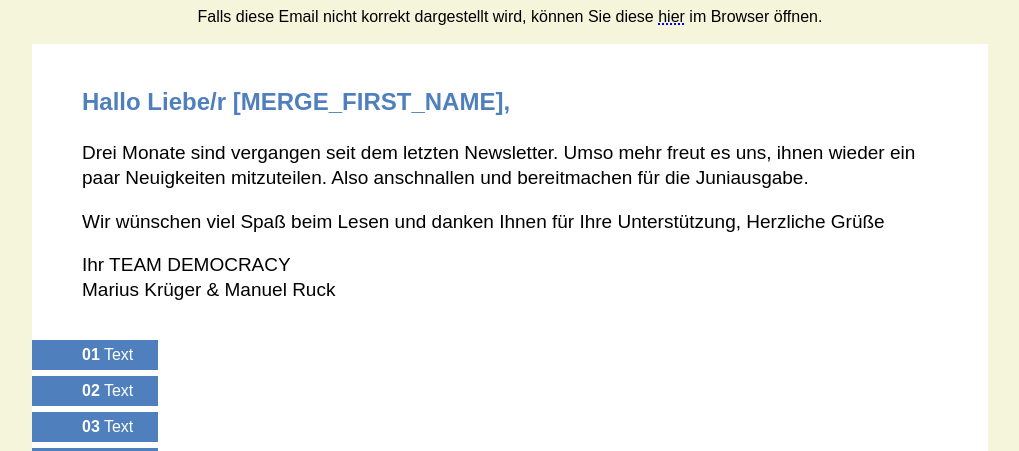
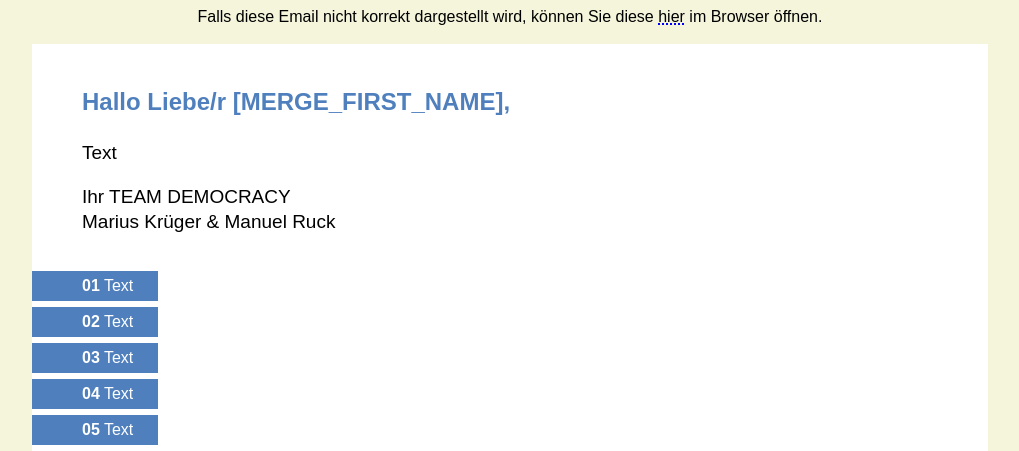
Before and after one commit to demokratie-live/newsletter, a plain HTML site: page newsletter-template.html in a window 1280 px wide. Shown: the top 451 px of the page, without its empty margins (130-1149 px from the left). Drawn offline with Linux system fonts and the light colour scheme.

Commit message:
fixed header section text

```diff
--- a/newsletter-template.html
+++ b/newsletter-template.html
@@ -5,7 +5,7 @@
   <meta charset="UTF-8" />
   <meta name="viewport" content="width=device-width, initial-scale=1.0" />
   <meta http-equiv="X-UA-Compatible" content="ie=edge" />
-  <title>DEMOCRACY News #16</title>
+  <title>DEMOCRACY News</title>
   <style>
     body {
       /* todo prefered fonts */
@@ -352,14 +352,7 @@
           <b>Hallo Liebe/r [MERGE_FIRST_NAME],</b>
         </p>
         <p>
-          Drei Monate sind vergangen seit dem letzten Newsletter. Umso mehr
-          freut es uns, ihnen wieder ein paar Neuigkeiten mitzuteilen. Also
-          anschnallen und bereitmachen für die Juniausgabe.
-        </p>
-        <p>
-          Wir wünschen viel Spaß beim Lesen und danken Ihnen für Ihre
-          Unterstützung, Herzliche Grüße
-        </p>
+          Text
         <p>
           Ihr TEAM DEMOCRACY<br />Marius Krüger & Manuel Ruck
         </p>
```
